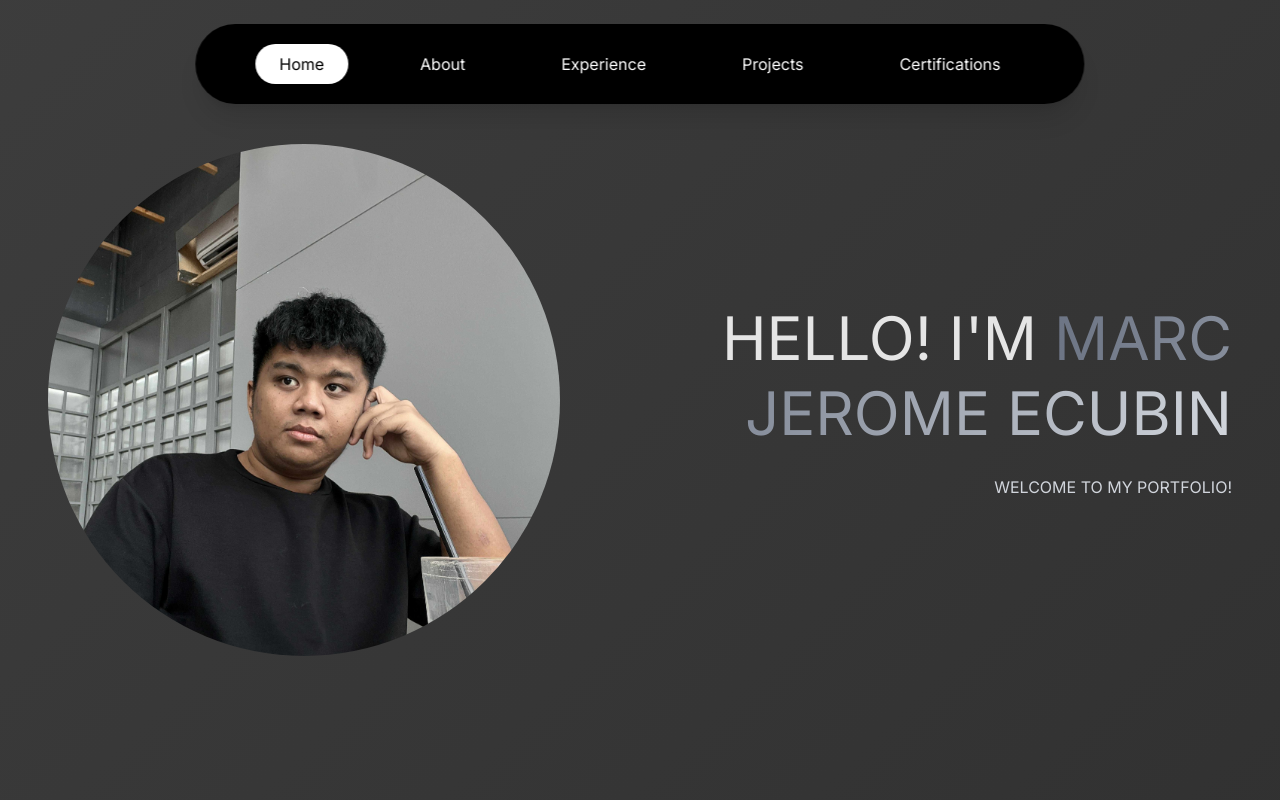
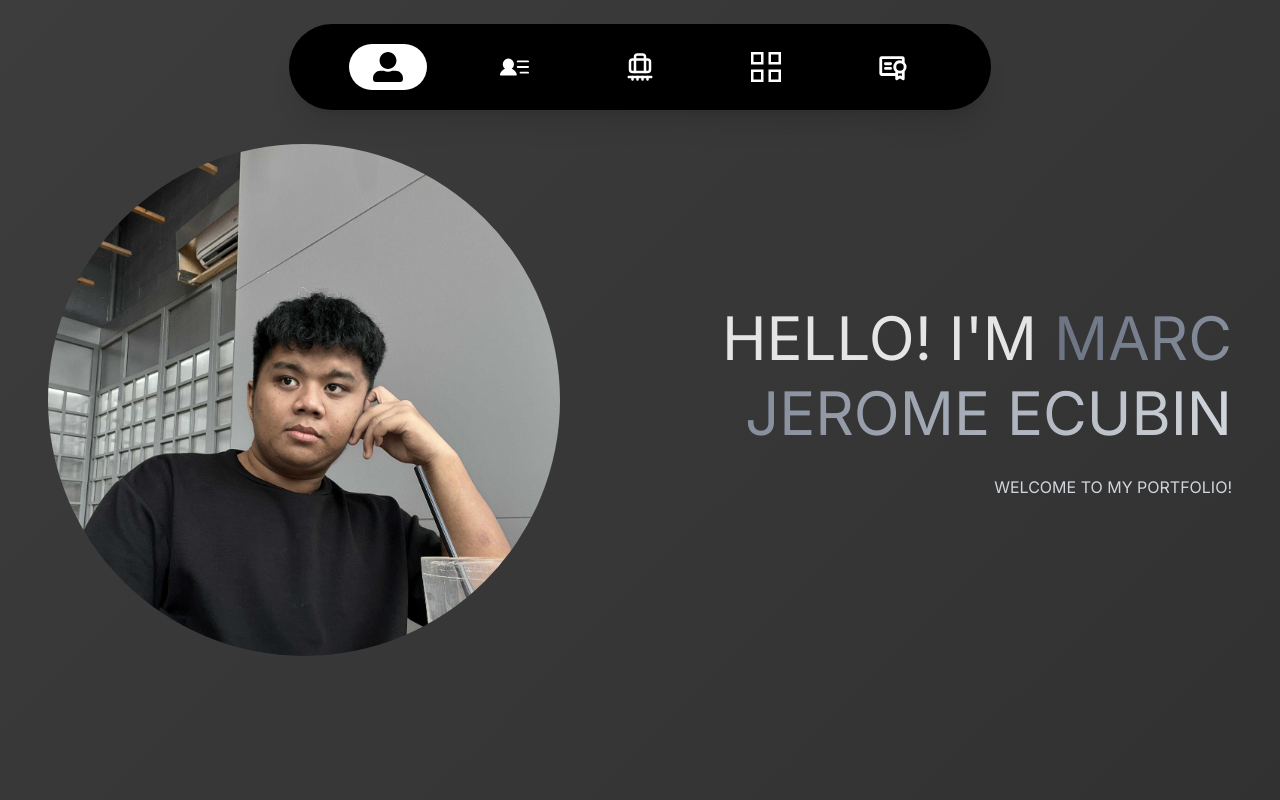
Before and after one commit to syntaxsin/react-portfolio, a React (Vite) app: page / in a window 1280 px wide. Shown: the top 800 px of the page. Built offline with nearby package versions, Linux system fonts and the light colour scheme.

Commit message:
replaced icons in the navbar

```diff
--- a/package.json
+++ b/package.json
@@ -19,6 +19,7 @@
     "gh-pages": "^6.3.0",
     "react": "^19.1.1",
     "react-dom": "^19.1.1",
+    "react-icons": "^5.5.0",
     "react-intersection-observer": "^9.16.0",
     "tailwindcss": "^4.1.13"
   },
--- a/src/components/Navbar.jsx
+++ b/src/components/Navbar.jsx
@@ -1,12 +1,18 @@
 import React, { useState, useEffect } from "react";
+import { FaUserAlt  } from "react-icons/fa";
+import { GrProjects } from "react-icons/gr";
+import { PiCertificateBold, PiUserListFill } from "react-icons/pi";
+import { LuBriefcaseConveyorBelt } from "react-icons/lu";
+
+
 
 const sections = ["hero", "about", "expskills", "projects", "certifications"];
 const sectionLabels = {
-  hero: "Home",
-  about: "About",
-  expskills: "Experience",
-  projects: "Projects",
-  certifications: "Certifications",
+  hero: <FaUserAlt size={30} />,
+  about: <PiUserListFill size={30} />,
+  expskills: <LuBriefcaseConveyorBelt size={30} />,
+  projects: <GrProjects size={30} />,
+  certifications: <PiCertificateBold size={30} />,
 };
 
 export default function Navbar() {
```
Also changed, not shown: 1 other file (tests, documents, lock files or other folders).
